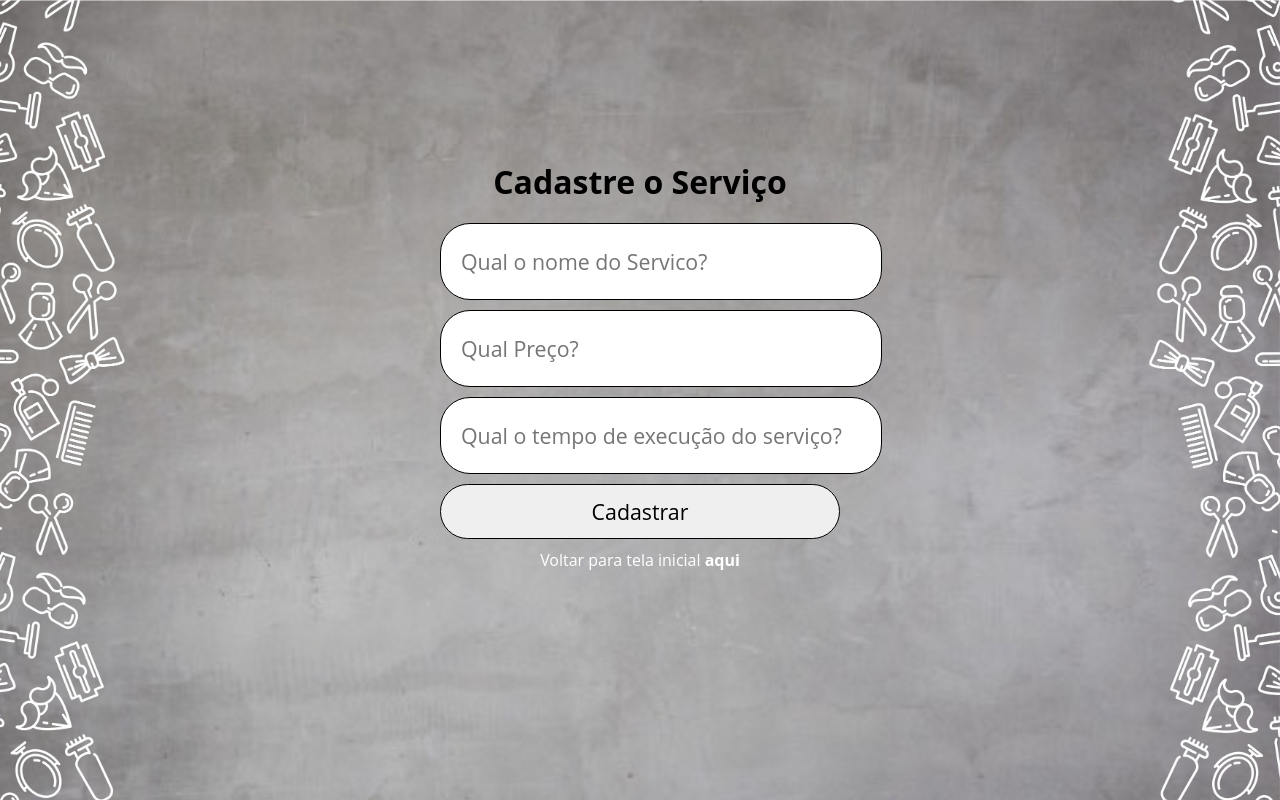
After one commit to TechCab/EspacoBela, a PHP site: page /cadastroServico.php in a window 1280 px wide. The commit adds this page. Run offline with PHP 8.4, Linux system fonts and the light colour scheme.

Commit message:
tela cadastro serv, revisão título arquivo

```diff
--- /dev/null
+++ b/views/cadastroServico.php
@@ -0,0 +1,22 @@
+<!DOCTYPE html>
+<html lang="pt-br">
+<head>
+    <meta charset="UTF-8">
+    <meta http-equiv="X-UA-Compatible" content="IE=edge">
+    <meta name="viewport" content="width=device-width, initial-scale=1.0">
+    <title>Cadastro </title>
+    <link rel="stylesheet"  href="estilo1.css">
+</head>
+<body>
+    <div id="corpo-form">
+    <h1>Cadastre o Serviço</h1>
+        <form method = "POST">
+            <input type="text" name="nome_serv" required="required"  placeholder="Qual o nome do Servico?">
+            <input type="number" name="preco_serv" required="required" placeholder="Qual Preço?">
+            <input type="number" name="tempo_serv" required="required"  placeholder="Qual o tempo de execução do serviço?">
+            <input type="submit" value="Cadastrar">
+            <a href="index.html"> Voltar para tela inicial <strong>aqui</a>
+        </form>
+    </div>
+</body>
+</html>
--- a/views/contato.php
+++ b/views/contato.php
@@ -23,7 +23,7 @@
 			<h3>Espaço<span>Bela</span></h3>
 				<p class="footer-links">
 					<a class="link-1" href="index.html">Inicio</a>
-					<a href="cadastro.php">Cadastrar</a>
+					<a href="cadastroUsuario.php">Cadastrar</a>
 					<a href="login.php">Agendar</a>
 					<a href="contato.php">Contato</a>
 				</p>
--- a/views/login.php
+++ b/views/login.php
@@ -14,7 +14,7 @@
     <input type="email" name="email_cad" required="required"  placeholder="E-mail">
     <input type="senha"  name="senha_cad" required="required" placeholder="Senha">
     <input type="submit" value="entrar">
-    <a href="cadastro.php"> Novo por aqui? <strong>Cadastre-se</a>
+    <a href="cadastroUsuario.php"> Novo por aqui? <strong>Cadastre-se</a>
     <a href=""> Esqueceu senha? <strong>Recupere</a>
 </form>
 </div>
```
Also changed, not shown: views/cadastroUsuario.php (renamed from views/cadastro.php).
